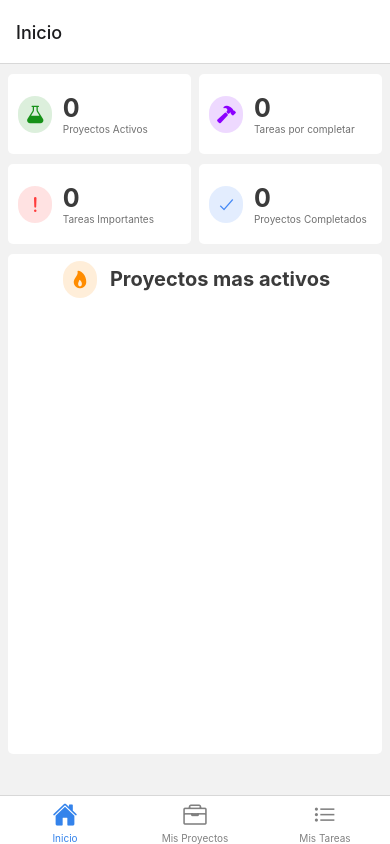
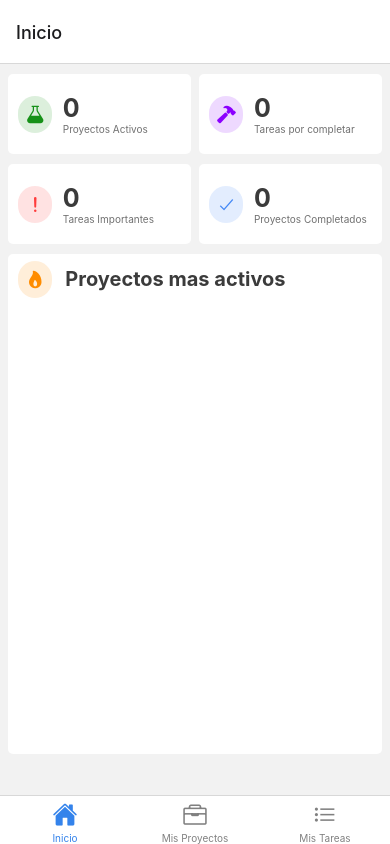
Before and after one commit to francescoalterio/project-manager, a React Native app: screen / in a window 390 px wide. Built offline with nearby package versions, Linux system fonts and the light colour scheme.

Commit message:
fix more project active center

```diff
--- a/pages/Home.js
+++ b/pages/Home.js
@@ -87,7 +87,7 @@ const Home = ({ navigation }) => {
       <View style={styles.moreActiveProjectsContainer}>
         <View style={styles.moreActiveProjectsBox}>
           <View style={styles.safeAreaBox}>
-            <View>
+            <View style={styles.containerTitle}>
               <View style={styles.boxTitle}>
                 <View style={styles.boxIcon}>
                   <View
@@ -157,10 +157,15 @@ const styles = StyleSheet.create({
     fontWeight: "bold",
     color: "#3b3b3b",
   },
+  containerTitle: {
+    width: "96%",
+    alignItems: "center",
+  },
   boxTitle: {
     flexDirection: "row",
     height: 50,
     alignItems: "center",
+    width: "100%",
   },
   boxIcon: {
     width: 40,
```
